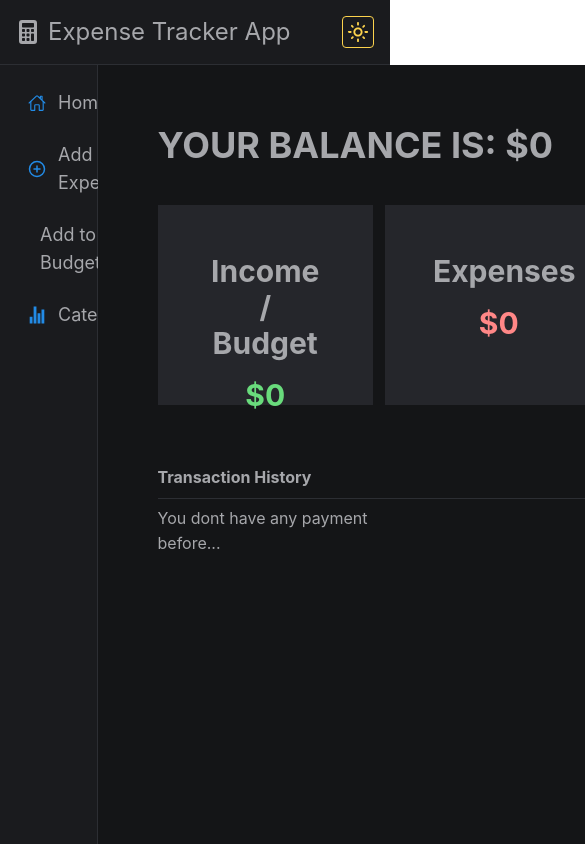
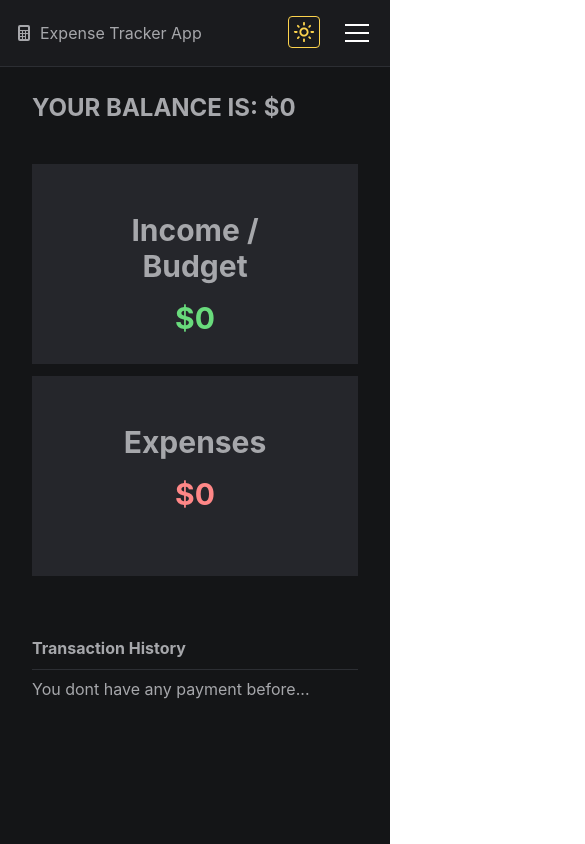
Before and after one commit to mirwais-sanaie/Expense-Tracker, a React (Vite) app: page / in a window 390 px wide. Shown: the top 844 px of the page, 585 px wide, since content can reach past the window. Built offline with nearby package versions, Linux system fonts and the light colour scheme.

Commit message:
responsive design added.

```diff
--- a/src/features/budget/Budget.jsx
+++ b/src/features/budget/Budget.jsx
@@ -25,7 +25,6 @@ function Budget() {
       backgroundColor: "#25262B",
       color: "white",
       border: "1px solid #333",
-      width: "36%",
     },
   };
   const inputStyleLight = {
@@ -33,7 +32,6 @@ function Budget() {
       backgroundColor: "#fff",
       color: "#495057",
       border: "1px solid #ced4da",
-      width: "36%",
       fontWeight: "500",
     },
   };
@@ -84,7 +82,7 @@ function Budget() {
       : "w-full h-[0.1px] bg-[#CED4DA]";
 
   return (
-    <div className="p-15">
+    <div className="p-8 lg:p-15">
       <div className="space-y-5 pb-4">
         <div>
           <h1 className="font-bold text-xl">Set Your Income / Budget</h1>
@@ -104,7 +102,7 @@ function Budget() {
             value={budgetState}
             onChange={(e) => setBudgetState(e.target.value)}
             styles={theme === "dark" ? inputStyleDark : inputStyleLight}
-            className="cursor-pointer "
+            className="w-full md:w-2/3 lg:w-[36%]"
           />
         </div>
         <div>
@@ -131,7 +129,7 @@ function Budget() {
             placeholder="Ex : Christmas bouns"
             radius={"sm"}
             styles={theme === "dark" ? inputStyleDark : inputStyleLight}
-            className="cursor-pointer "
+            className="w-full md:w-2/3 lg:w-[36%]"
             value={sourceLabel}
             onChange={(e) => setSourceLabel(e.target.value)}
           />
@@ -145,7 +143,7 @@ function Budget() {
             placeholder="Ex : 3000"
             radius={"sm"}
             styles={theme === "dark" ? inputStyleDark : inputStyleLight}
-            className="cursor-pointer "
+            className="w-full md:w-2/3 lg:w-[36%]"
             value={sourceAmount}
             onChange={(e) => setSourceAmount(e.target.value)}
           />
--- a/src/features/charts/Categories.jsx
+++ b/src/features/charts/Categories.jsx
@@ -24,9 +24,9 @@ function Categories() {
 
   console.log(result);
   return (
-    <div className="p-15">
+    <div className="p-8 lg:p-15">
       <h1 className="font-bold text-4xl">Spending Categories</h1>
-      <div className="grid grid-cols-4 gap-2 pt-12">
+      <div className="grid grid-cols-2 md:grid-cols-3 lg:grid-cols-4 gap-2 pt-12">
         <div
           className={`category-item ${theme} h-30  flex flex-col items-center justify-center`}
         >
--- a/src/features/expense/Expense.jsx
+++ b/src/features/expense/Expense.jsx
@@ -48,7 +48,6 @@ function Expense() {
       backgroundColor: "#25262B",
       color: "white",
       border: "1px solid #333",
-      width: "36%",
     },
   };
   const inputStyleLight = {
@@ -56,7 +55,6 @@ function Expense() {
       backgroundColor: "#fff",
       color: "#495057",
       border: "1px solid #ced4da",
-      width: "36%",
       fontWeight: "500",
     },
   };
@@ -77,7 +75,7 @@ function Expense() {
       : "w-full h-[0.1px] bg-[#CED4DA]";
 
   return (
-    <div className="flex-col p-15 space-y-4">
+    <div className="flex-col p-8 lg:p-15 space-y-4">
       <div>
         <h1 className="font-bold text-xl">Add an Expense</h1>
         <p className="text-[13px]">Adds on to your current expense amount.</p>
@@ -94,7 +92,7 @@ function Expense() {
           placeholder="Ex : Car"
           radius={"sm"}
           styles={theme === "dark" ? inputStyleDark : inputStyleLight}
-          className="cursor-pointer "
+          className="w-full md:w-2/3 lg:w-[36%]"
         />
       </div>
       <div>
@@ -107,6 +105,7 @@ function Expense() {
           onChange={(e) => setAmount(e.target.value)}
           styles={theme === "dark" ? inputStyleDark : inputStyleLight}
           placeholder="Ex : 3000"
+          className="w-full md:w-2/3 lg:w-[36%]"
         />
       </div>
 
@@ -124,6 +123,7 @@ function Expense() {
           name=""
           id=""
           styles={theme === "dark" ? inputStyleDark : inputStyleLight}
+          className="w-full md:w-2/3 lg:w-[36%]"
         >
           <option selected value="Groceries">
             Groceries
--- a/src/ui/AppLayOut.jsx
+++ b/src/ui/AppLayOut.jsx
@@ -3,17 +3,21 @@ import Header from "./Header";
 import SideBar from "./SideBar";
 import "./AppLayOut.css";
 import { useSelector } from "react-redux";
+import { useDisclosure } from "@mantine/hooks";
 
 function AppLayOut() {
   const theme = useSelector((state) => state.theme.mode);
+  const [opened, { toggle }] = useDisclosure();
 
   return (
-    <div className={`app flex flex-col h-screen`}>
-      <Header />
+    <div className={`app h-screen relative`}>
+      <Header opened={opened} toggle={toggle} />
 
-      <div className="flex flex-1 ">
+      <div className="md:flex md:flex-1 mt-15">
         <div
-          className={`sidebar w-1/4 ${theme} border-r-[0.1px] border-r-[#2C2E33]`}
+          className={`sidebar ${theme} ${
+            !opened && "hidden"
+          } lg:block  lg:w-1/4 border-r-[0.1px] border-r-[#2C2E33]`}
         >
           <SideBar />
         </div>
--- a/src/ui/Header.jsx
+++ b/src/ui/Header.jsx
@@ -1,21 +1,34 @@
 import { BsCalculatorFill } from "react-icons/bs";
 import ThemeToggler from "./ThemeToggler";
 import { useSelector } from "react-redux";
+import { Burger } from "@mantine/core";
 
-function Header() {
+function Header({ toggle, opened }) {
   const theme = useSelector((state) => state.theme.mode);
 
   return (
     <div
-      className={`header flex justify-between py-4 px-4 ${theme} border-b-[0.1px]`}
+      className={`header flex justify-between items-center py-4 px-4 ${theme} border-b-[0.1px] fixed top-0 left-0 w-full z-50`}
     >
-      <h1 className="flex gap-2 items-center text-2xl">
+      <div>
+        <h1 className="flex gap-2 items-center md:text-2xl">
           <span>
             <BsCalculatorFill />
           </span>
           Expense Tracker App
         </h1>
+      </div>
+      <div className="flex space-x-5">
         <ThemeToggler />
+
+        <Burger
+          className="lg:hidden"
+          color={theme === "dark" ? "#fff" : "#000"}
+          opened={opened}
+          onClick={toggle}
+          aria-label="Toggle navigation"
+        />
+      </div>
     </div>
   );
 }
--- a/src/ui/HomePage.jsx
+++ b/src/ui/HomePage.jsx
@@ -8,20 +8,20 @@ function HomePage() {
   const { histories } = useSelector((state) => state.history);
   const theme = useSelector((state) => state.theme.mode);
   return (
-    <div className="p-15">
-      <h1 className="font-bold text-4xl">
+    <div className="p-8 lg:p-15">
+      <h1 className="font-bold text-2xl  lg:text-4xl ">
         YOUR BALANCE IS: ${budget - expenseAmount}
       </h1>
 
-      <div className="flex gap-3  mt-10">
+      <div className="flex flex-col md:flex-row gap-3  mt-10">
         <div
-          className={`showRecords ${theme} w-1/2 h-50 p-12 flex text-center flex-col gap-y-4`}
+          className={`showRecords ${theme} w-full md:w-1/2 h-50 p-12 flex text-center flex-col gap-y-4`}
         >
           <h2 className="font-bold text-3xl">Income / Budget</h2>
           <span className="text-[#69DB7C] text-3xl font-bold">${budget}</span>
         </div>
         <div
-          className={`showRecords ${theme} w-1/2 h-50 p-12 flex text-center flex-col gap-y-4`}
+          className={`showRecords ${theme} w-full md:w-1/2  h-50 p-12 flex text-center flex-col gap-y-4`}
         >
           <h2 className="font-bold text-3xl">Expenses</h2>
           <span className="text-[#FF8787] text-3xl font-bold">
@@ -39,7 +39,7 @@ function HomePage() {
             } mb-2`}
           ></div>
 
-          <div className="w-1/2">
+          <div className="md:w-1/2 w-full">
             {!histories.length > 0 ? (
               <p>You dont have any payment before...</p>
             ) : (
--- a/src/ui/SideBar.jsx
+++ b/src/ui/SideBar.jsx
@@ -11,7 +11,7 @@ function SideBar() {
       <li className={`list-item ${theme}  py-3 rounded px-3 text-lg`}>
         <Link to={"/"} className="flex items-center gap-3">
           <span>
-            <IoHomeOutline color="#228BE6" />
+            <IoHomeOutline color="#A5D8FF" />
           </span>
           Home
         </Link>
@@ -19,20 +19,20 @@ function SideBar() {
       <li className={`list-item ${theme}  py-3 rounded px-3 text-lg`}>
         <Link to={"/expense"} className="flex items-center gap-3">
           <span>
-            <FiPlusCircle color="#228BE6" />
+            <FiPlusCircle color="#A5D8FF" />
           </span>
           Add Expense
         </Link>
       </li>
       <li className={`list-item ${theme}  py-3 rounded px-3 text-lg`}>
         <Link to={"/budget"} className="flex items-center gap-3">
-          <LuDollarSign color="#228BE6" /> Add to Budget
+          <LuDollarSign color="#A5D8FF" /> Add to Budget
         </Link>
       </li>
       <li className={`list-item ${theme}  py-3 rounded px-3 text-lg`}>
         <Link to={"/categories"} className="flex items-center gap-3">
           <span>
-            <IoStatsChartSharp color="#228BE6" />
+            <IoStatsChartSharp color="#A5D8FF" />
           </span>
           Categories
         </Link>
```
Lines whose indentation alone changed are shown as unchanged.
